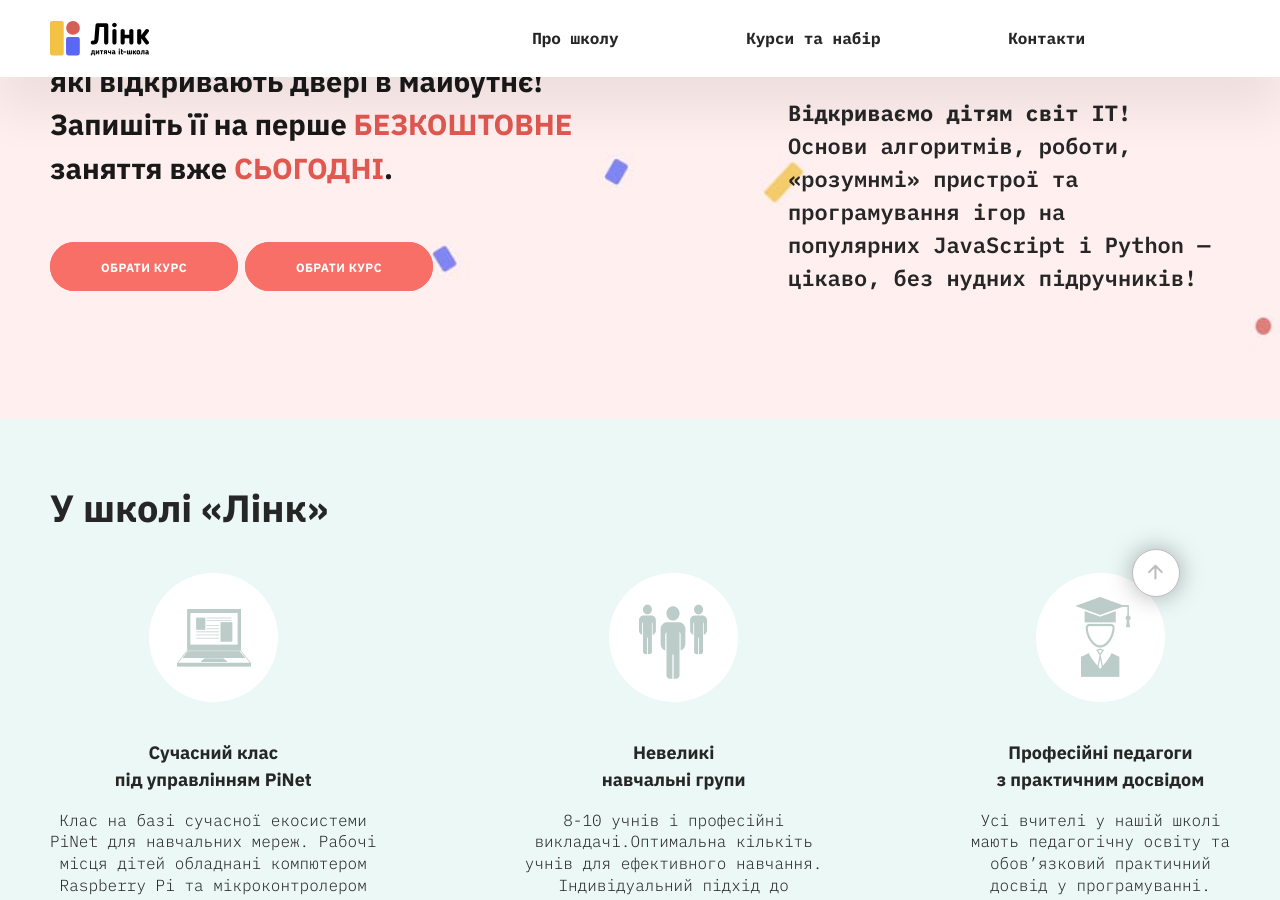
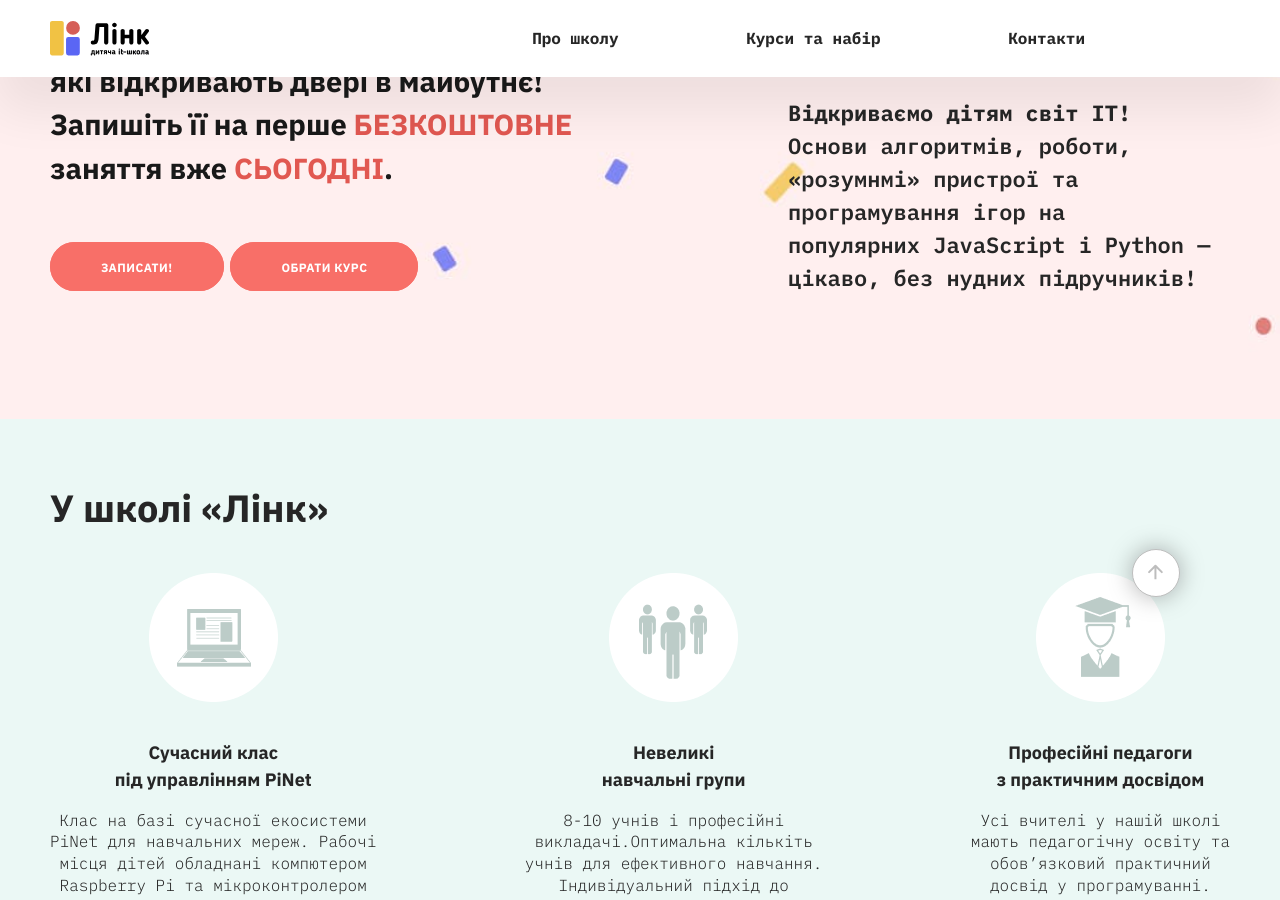
Before and after one commit to tfxoshchypok/linkit22, a Jekyll site: the page built from index.html, in a window 1280 px wide and 900 px high, scrolled down 301 px. Built offline with Jekyll 4.4.1, drawn with Linux system fonts in a browser that asks for light colours.

Commit message:
Update banner.html

```diff
--- a/_includes/banner.html
+++ b/_includes/banner.html
@@ -6,7 +6,7 @@
         <strong>Подаруйте</strong> дитині навички, <br>які відкривають двері в майбутнє!
         <br>Запишіть її на перше <strong>безкоштовне</strong><br>заняття вже <strong>сьогодні</strong>.
       <p>
-      <a href="#courses">Обрати курс</a>&nbsp;<a href="#courses">Обрати курс</a>
+      <a href="#">Записати!</a>&nbsp;<a href="#courses" class="courses">Обрати курс</a>
     </div>
 
     <div class="figure-side">
```
